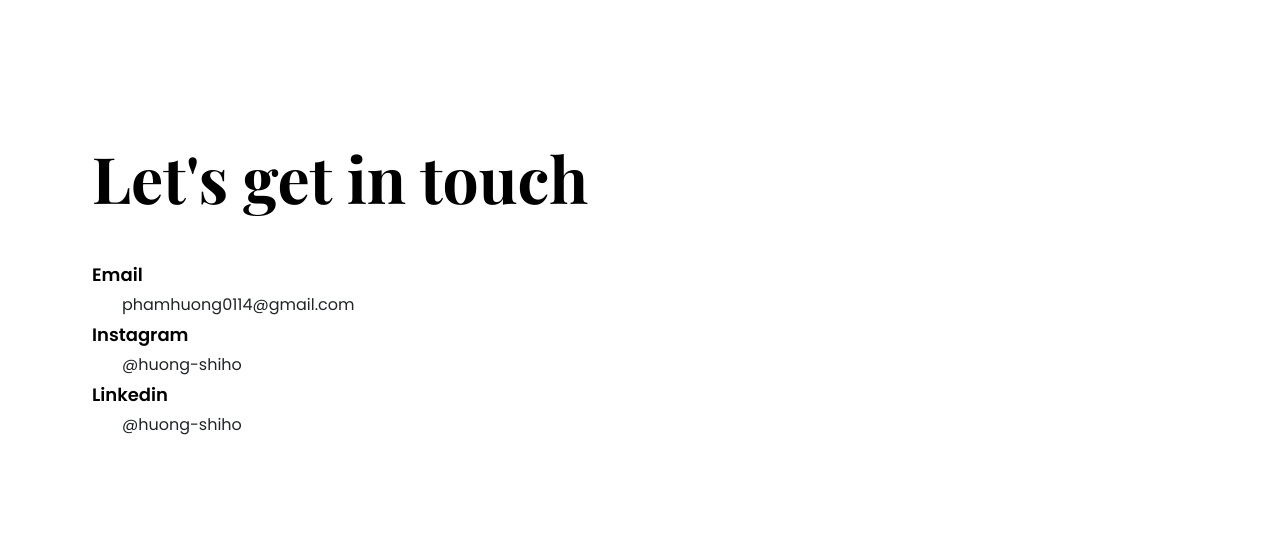
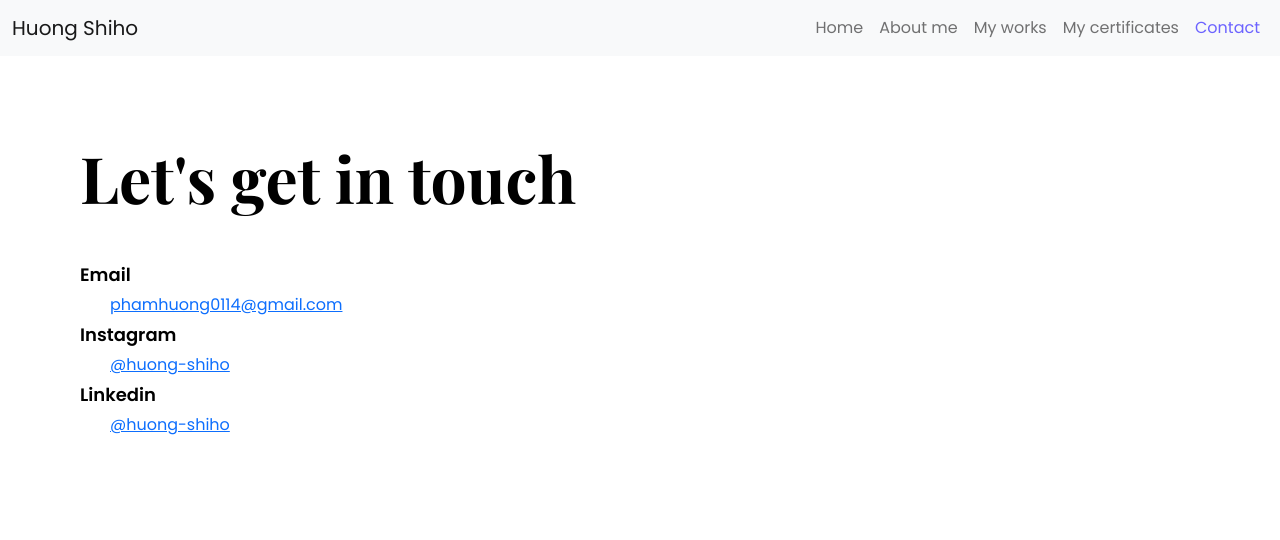
Before and after one commit to HuongShiho/portfolio-project, a plain HTML site: page contact.html in a window 1280 px wide. Drawn offline with nearby package versions, Linux system fonts and the light colour scheme.

Commit message:
Added navbar

```diff
--- a/contact.html
+++ b/contact.html
@@ -24,32 +24,70 @@
     <title>Contact</title>
   </head>
   <body>
-    <div class="container">
-      <div class="content">
+    <div class="content container">
+      <nav class="navbar navbar-expand-lg bg-light fixed-top">
+        <div class="container-fluid">
+          <a class="navbar-brand" href="/">Huong Shiho</a>
+          <button
+            class="navbar-toggler"
+            type="button"
+            data-bs-toggle="collapse"
+            data-bs-target="#navbarNav"
+            aria-controls="navbarNav"
+            aria-expanded="false"
+            aria-label="Toggle navigation"
+          >
+            <span class="navbar-toggler-icon"></span>
+          </button>
+          <div class="collapse navbar-collapse" id="navbarNav">
+            <ul class="navbar-nav ms-auto">
+              <li class="nav-item">
+                <a class="nav-link" href="/">Home</a>
+              </li>
+              <li class="nav-item">
+                <a class="nav-link" href="/about.html">About me</a>
+              </li>
+              <li class="nav-item">
+                <a class="nav-link" href="/work.html">My works</a>
+              </li>
+              <li class="nav-item">
+                <a class="nav-link" href="#">My certificates</a>
+              </li>
+              <li class="nav-item">
+                <a
+                  class="nav-link active"
+                  aria-current="page"
+                  href="/contact.html"
+                  >Contact</a
+                >
+              </li>
+            </ul>
+          </div>
+        </div>
+      </nav>
       <div class="section-heading text-start">Let's get in touch</div>
       <div class="contact text-start">
         <div class="about-content-head fw-semibold lh-lg">Email</div>
         <a
           href="mailto:phamhuong0114@gmail.com"
-            class="section-content text-decoration-none text-dark"
+          class="section-content"
           title="Email"
           >phamhuong0114@gmail.com</a
         >
         <div class="about-content-head fw-semibold lh-lg">Instagram</div>
         <a
           href="https://www.instagram.com/huong-shiho"
-            class="section-content text-decoration-none text-dark"
+          class="section-content"
           title="Instagram"
           >@huong-shiho</a
         >
         <div class="about-content-head fw-semibold lh-lg">Linkedin</div>
         <a
           href="https://www.instagram.com/huong-shiho"
-            class="section-content text-decoration-none text-dark"
+          class="section-content"
           title="Linkedin"
           >@huong-shiho</a
         >
-        </div>
       </div>
     </div>
     <script
--- a/src/style.css
+++ b/src/style.css
@@ -37,9 +37,11 @@ h3 {
   border: 1px solid var(--primary-color);
   transition: all 200ms ease-in-out;
 }
-.active {
+.active,
+.nav-link:hover {
   color: var(--primary-color) !important;
 }
+
 .hero {
   background: #f9f7fe;
   padding-top: 100px;
```
Also changed, not shown: about.html (+40 -0 lines), index.html (+6 -6 lines), work.html (+37 -0 lines). Lines whose indentation alone changed are shown as unchanged.
